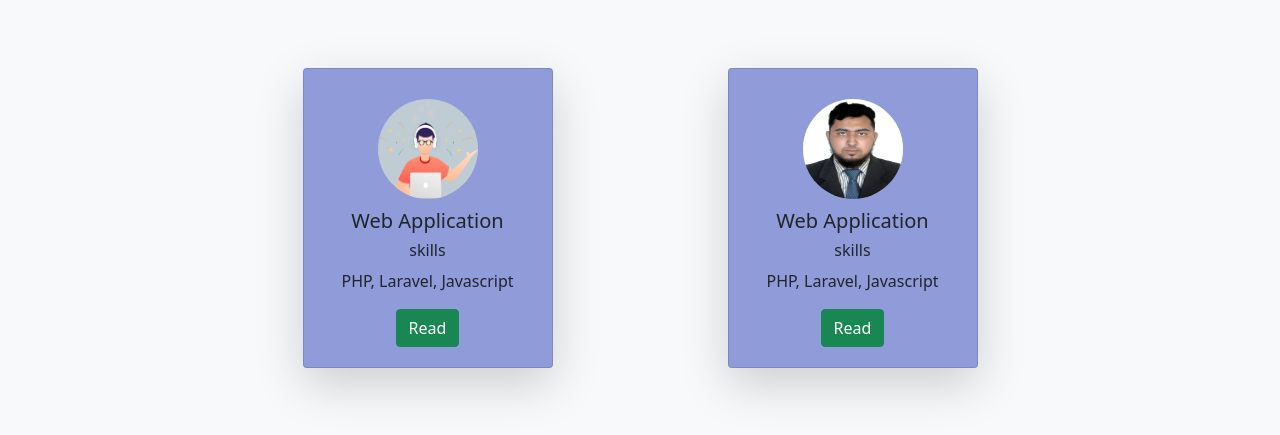
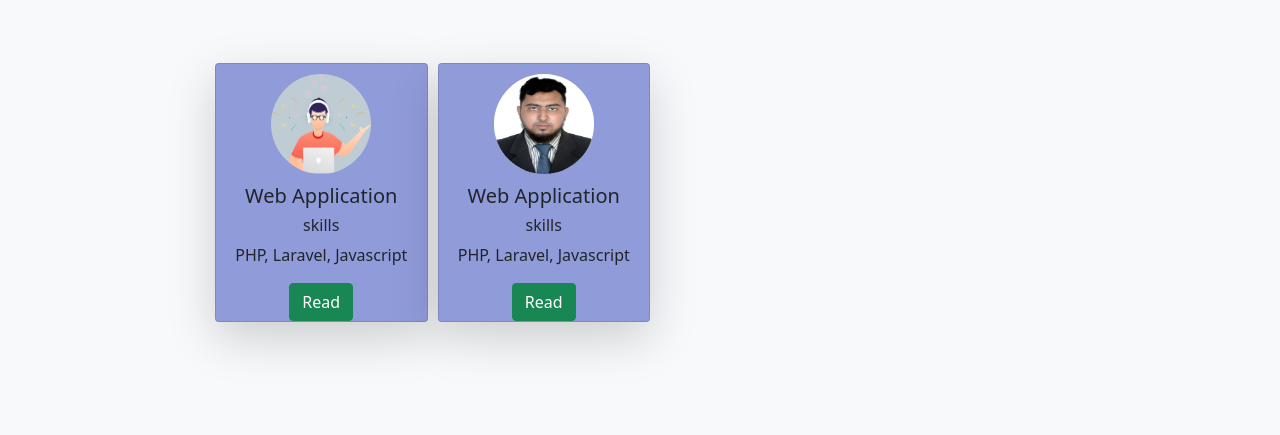
Before and after one commit to obboy/Vacation-fun, a plain HTML site: page index.html in a window 1280 px wide. Shown: the part 133-568 px from the top of the page. Drawn offline with nearby package versions, Linux system fonts and the light colour scheme.

Commit message:
card margin fixed

```diff
--- a/style.css
+++ b/style.css
@@ -62,10 +62,11 @@ a{
     color: #fff;
 }
 .card{
-    padding:20px;
+    /* padding:20px;
     margin:5px auto;
     width: 250px;
-    height: 300px;
+    height: 300px; */
+    margin-right: 10px;
     background-color: rgb(144, 155, 218);
 }
 
```
Also changed, not shown: index.html (+1 -1 lines).
